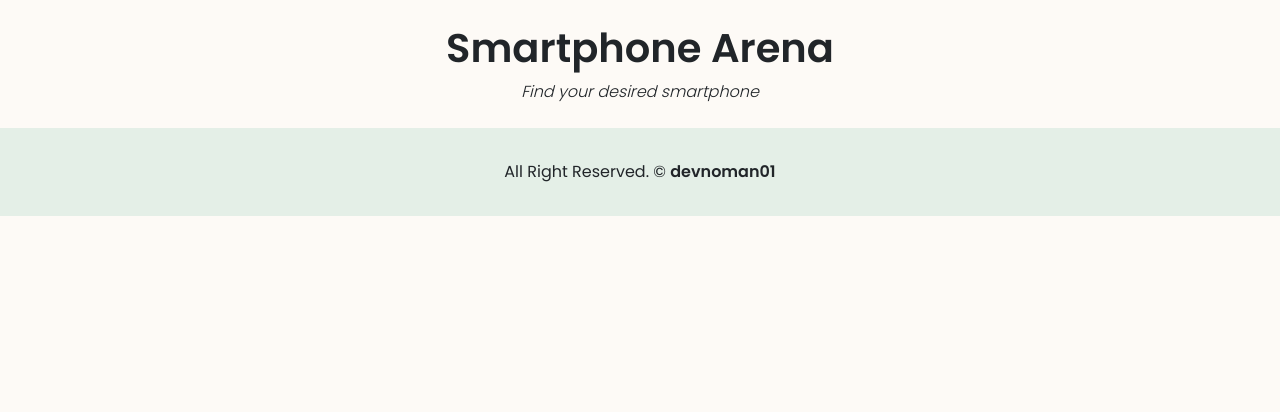
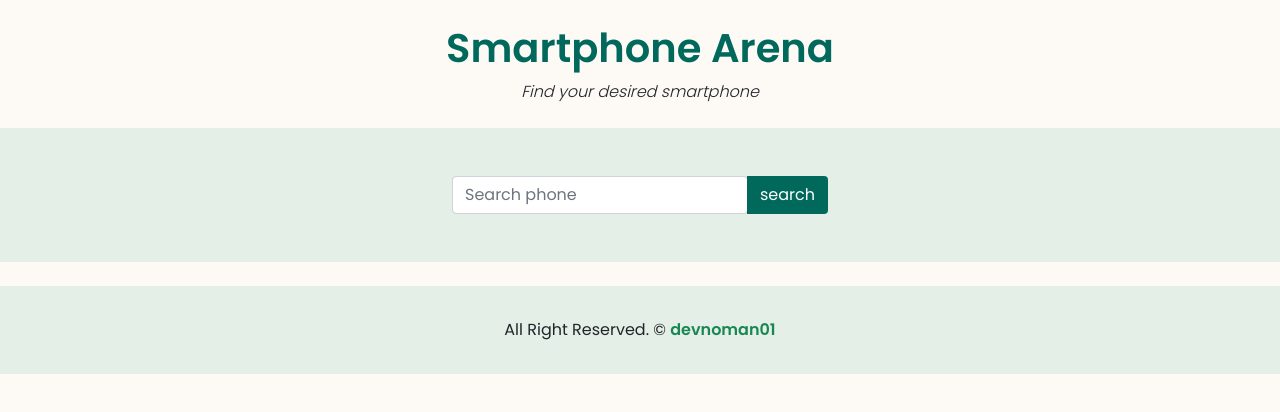
Before and after one commit to devnoman01/smartphone-arena, a plain HTML site: page index.html in a window 1280 px wide. Drawn offline with nearby package versions, Linux system fonts and the light colour scheme.

Commit message:
search part design complete

```diff
--- a/css/style.css
+++ b/css/style.css
@@ -13,6 +13,26 @@ body{
     background-color: #FDFAF6;
     font-family: 'Poppins', sans-serif;
 }
+h1{
+    color: #00695c;
+}
+
+/* main css */
+.search-section{
+    background-color: #E4EFE7;
+}
+.input-part{
+    width: 25rem;
+}
+.button{
+    color: #fff;
+    background-color: #00695c;
+}
+.button:hover{
+    background-color: #E4EFE7;
+    color: #00695c;
+    border: 1px solid #00695c;
+}
 
 
 /* footer css */
--- a/index.html
+++ b/index.html
@@ -24,12 +24,26 @@
     </header>
     <!-- header end -->
 
+    <!-- main start -->
+    <main>
+        <!-- search section start -->
+        <section class="container-fluid mb-4">
+            <div class="row search-section py-5">
+                <div class="input-group input-part mx-auto">
+                    <input id="search-field" type="search" class="form-control rounded" placeholder="Search phone" aria-label="Search" aria-describedby="search-addon" />
+                    <button onclick="searchDrinks()" id="search-button" type="button" class="btn button">search</button>
+                  </div>
+            </div>
+        </section>
+        <!-- search section start -->
+    </main>
+    <!-- main end -->
 
     <!-- footer start -->
     <footer>
         <div class="container py-4">
             <div class="row py-2 text-center">
-                <span>All Right Reserved. &copy; <a href="https://github.com/devnoman01" target="_blank" class="text-decoration-none link-dark"><b>devnoman01</b></a></span>
+                <span>All Right Reserved. &copy; <a href="https://github.com/devnoman01" target="_blank" class="text-decoration-none link-success"><b>devnoman01</b></a></span>
             </div>
         </div>
     </footer>
```
